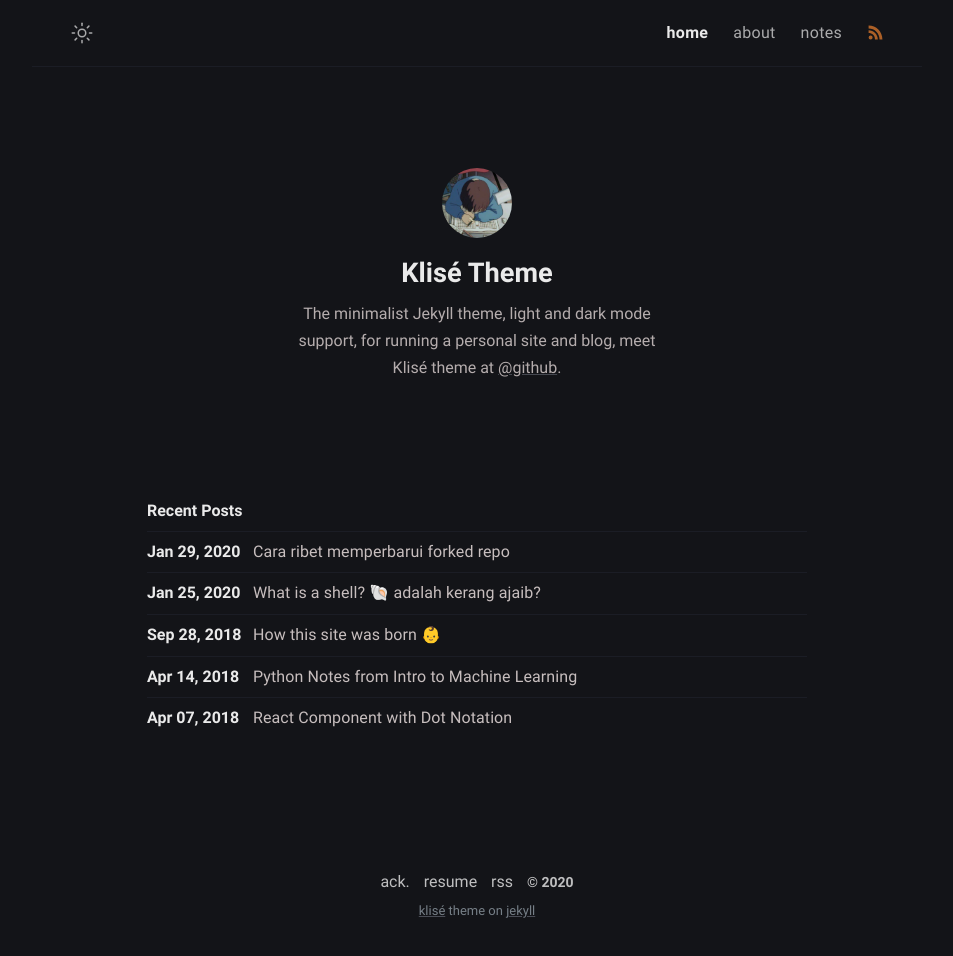
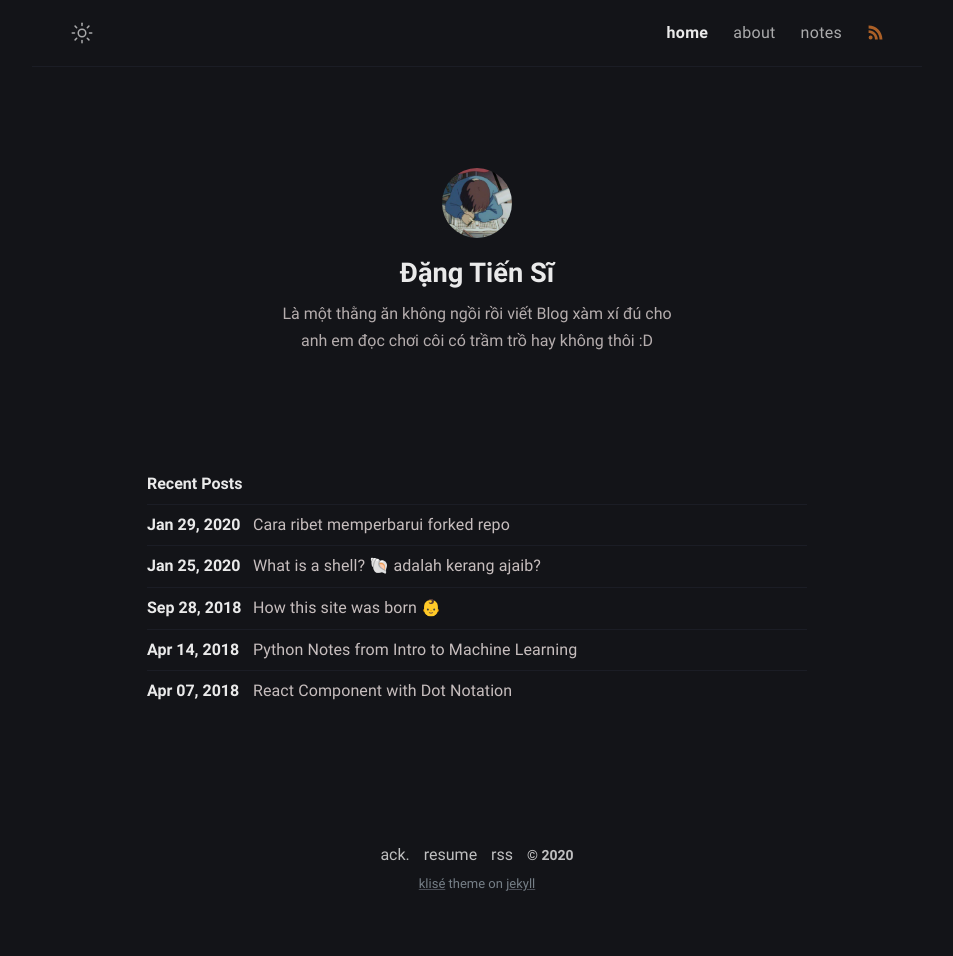
Before and after one commit to dangtiensi/dangtiensi.github.io, a Jekyll site: the page built from index.md, in a window 1280 px wide. Shown: the whole page, without its empty margins (163-1116 px from the left). Built offline with Jekyll 4.4.1, drawn with Linux system fonts in a browser that asks for light colours; after the commit the page ends 929 px from its top, so only the background shows below that.

Commit message:
Update _config.yml

```diff
--- a/_config.yml
+++ b/_config.yml
@@ -1,26 +1,24 @@
 # Site settings
-title: Klise Theme
+title: Sĩ Blog
 description: >-
-  He's writing in Bahasa about web technology and experience as a journal
-  for documentation things that he learned, meet him <a href="https://github.com/piharpi" target="_blank" rel="noopener">@github</a>.
+  Đây là Blog cá nhân của Sĩ nhé, viết vì đam mê thui :))).
 lang: en-US
-timezone: Asia/Jakarta
+timezone: Asia/Ho_Chi_Minh
 image: assets/img/ogp.png # This image used for Open Graph more info https://ogp.me/
 repo: https://github.com/piharpi/mahendrata.now.sh
 mode: dark # default theme "dark" | "light"
 
 # Profile settings
 author:
-  name: Klisé Theme
+  name: Đặng Tiến Sĩ
   bio: >-
-    The minimalist Jekyll theme, light and dark mode support, for running a personal site and blog,
-    meet Klisé theme at <a href="https://github.com/piharpi/jekyll-klise" target="_blank" rel="noopener">@github</a>.
-  username: username
-  email: your-email@email.com
+    Là một thằng ăn không ngồi rồi viết Blog xàm xí đú cho anh em đọc chơi côi có trầm trồ hay không thôi :D
+  username: dangtiensi
+  email: dangtiensi.vn@gmail.com
   avatar: /assets/img/avatar.jpg
 
 # Url settings
-url: "https://klise.now.sh"
+url: "https://siblog.net"
 baseurl:
 permalink: /:title/
 google_analytics:
```
